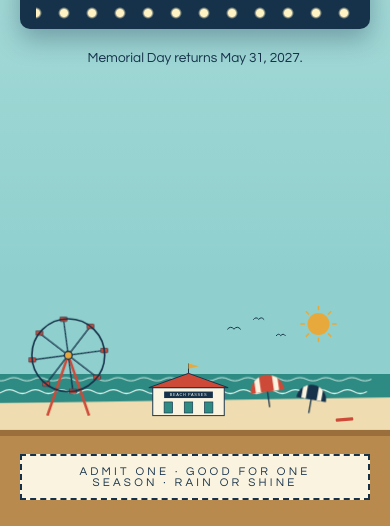
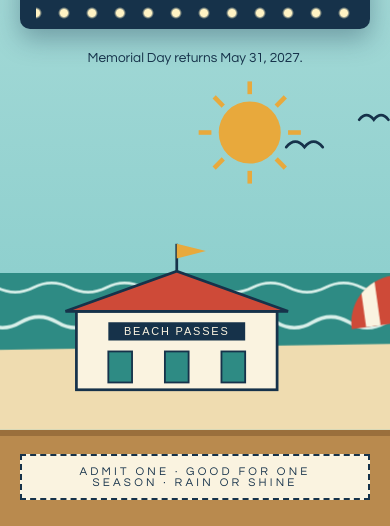
Before and after one commit to andybp85/memorialdaycountdown.com, a plain HTML site: page index.html in a window 390 px wide. Shown: the part 318-844 px from the top of the page. Drawn offline with Linux system fonts and the light colour scheme.

Commit message:
Fill portrait viewports instead of letterboxing the panorama
On tall/narrow boxes (aspect < 1.65:1) the 3:1 drawing letterboxed to a
small strip at the bottom, leaving a huge empty gap under the marquee.
Use slice there — crop the drawing's sides and zoom into the beach —
and shift the sun/moon 320 units inward (.cropped .sky-badge) so they
stay in frame. Landscape and desktop behavior unchanged.

Co-Authored-By: Claude Fable 5 <noreply@anthropic.com>
Claude-Session: https://claude.ai/code/session_01MPkAvSENu3E8XBBhzvaikY

```diff
--- a/css/main.css
+++ b/css/main.css
@@ -279,6 +279,12 @@ body > * {
     width: 100%;
 }
 
+/* Portrait crop shows only the middle of the drawing; pull the sun/moon
+   in from the right edge so they stay in frame. */
+.panorama.cropped .sky-badge {
+    transform: translateX(-320px);
+}
+
 .wheel-rotor {
     animation: spin 48s linear infinite;
     transform-box: fill-box;
--- a/index.html
+++ b/index.html
@@ -48,7 +48,7 @@
 
 <svg aria-label="Illustration of the Asbury Park boardwalk" class="panorama" preserveAspectRatio="xMidYMax meet" role="img" viewBox="0 0 1200 400">
     <!-- summer sun -->
-    <g class="summer-only" fill="var(--gold)">
+    <g class="sky-badge summer-only" fill="var(--gold)">
         <circle cx="980" cy="74" r="34"/>
         <g stroke="var(--gold)" stroke-width="5">
             <line x1="980" x2="980" y1="18" y2="32"/>
@@ -62,7 +62,7 @@
         </g>
     </g>
     <!-- off-season crescent moon -->
-    <g class="winter-only">
+    <g class="sky-badge winter-only">
         <circle cx="980" cy="74" fill="var(--cream)" r="30"/>
         <circle cx="992" cy="66" fill="var(--sky)" r="26"/>
     </g>
--- a/js/countdown.js
+++ b/js/countdown.js
@@ -45,18 +45,24 @@
     setInterval(render, MS_PER_SECOND);
 
     // The panorama flexes to fill the space left over by the fixed-height
-    // content. When its box is wider than the drawing's 3:1 aspect, slice
-    // (full-bleed, crops sky); when narrower, meet (full width, sky gap).
-    // Either way it stays bottom-anchored and never leaves side gaps.
+    // content. Fit by the box's aspect ratio vs the drawing's 3:1:
+    //   > 3:1  — slice: full-bleed, crops sky from the top
+    //   1.65–3 — meet: full width, a modest sky gap above the scene
+    //   < 1.65 — slice: portrait; fill the space by cropping the sides
+    //            (.cropped shifts the sun/moon inward so they stay visible)
+    // Always bottom-anchored, never side gaps, never a giant void.
     const panorama = document.querySelector(".panorama");
-    const PANORAMA_ASPECT = 3;
 
     const fitPanorama = () => {
         const box = panorama.getBoundingClientRect();
-        if (box.height > 0) {
-            panorama.setAttribute("preserveAspectRatio",
-                box.width / box.height > PANORAMA_ASPECT ? "xMidYMax slice" : "xMidYMax meet");
+        if (box.height === 0) {
+            return;
         }
+        const aspect = box.width / box.height;
+        const cropped = aspect < 1.65;
+        panorama.setAttribute("preserveAspectRatio",
+            cropped || aspect > 3 ? "xMidYMax slice" : "xMidYMax meet");
+        panorama.classList.toggle("cropped", cropped);
     };
 
     fitPanorama();
```
